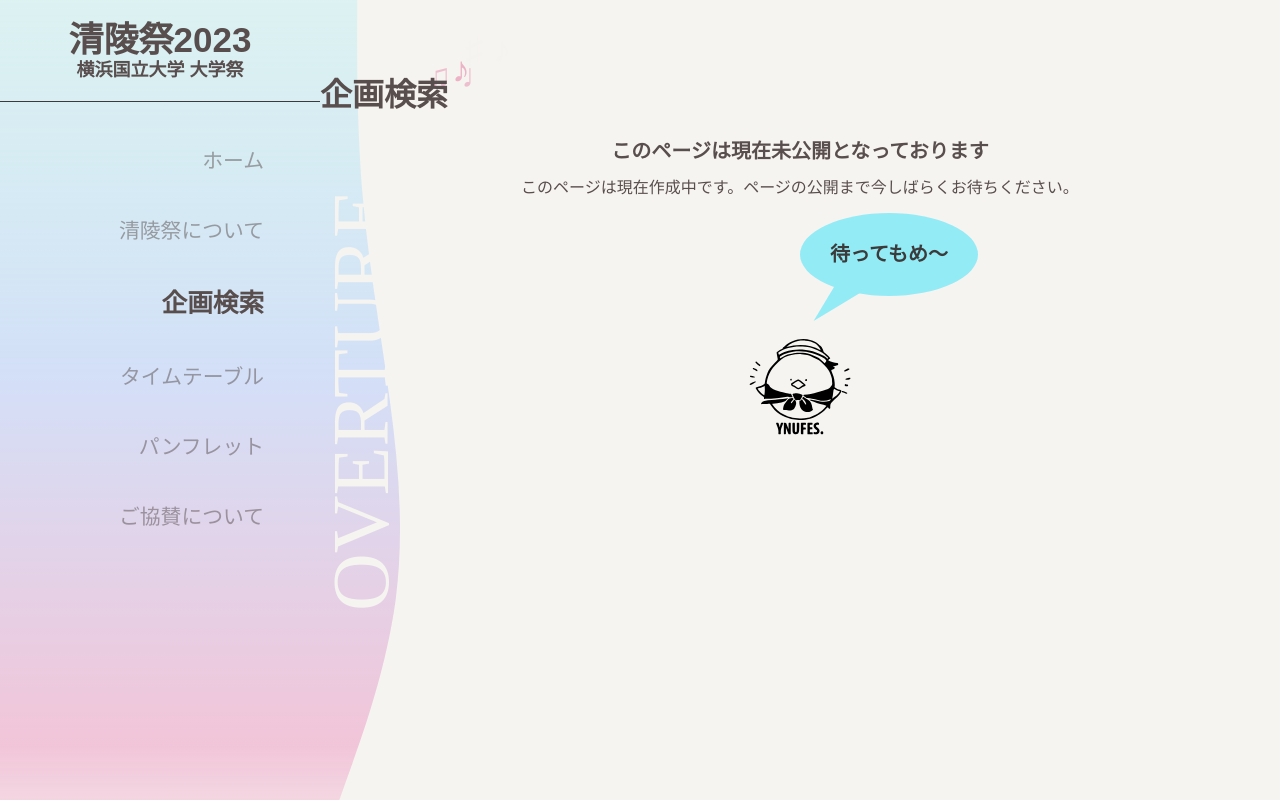
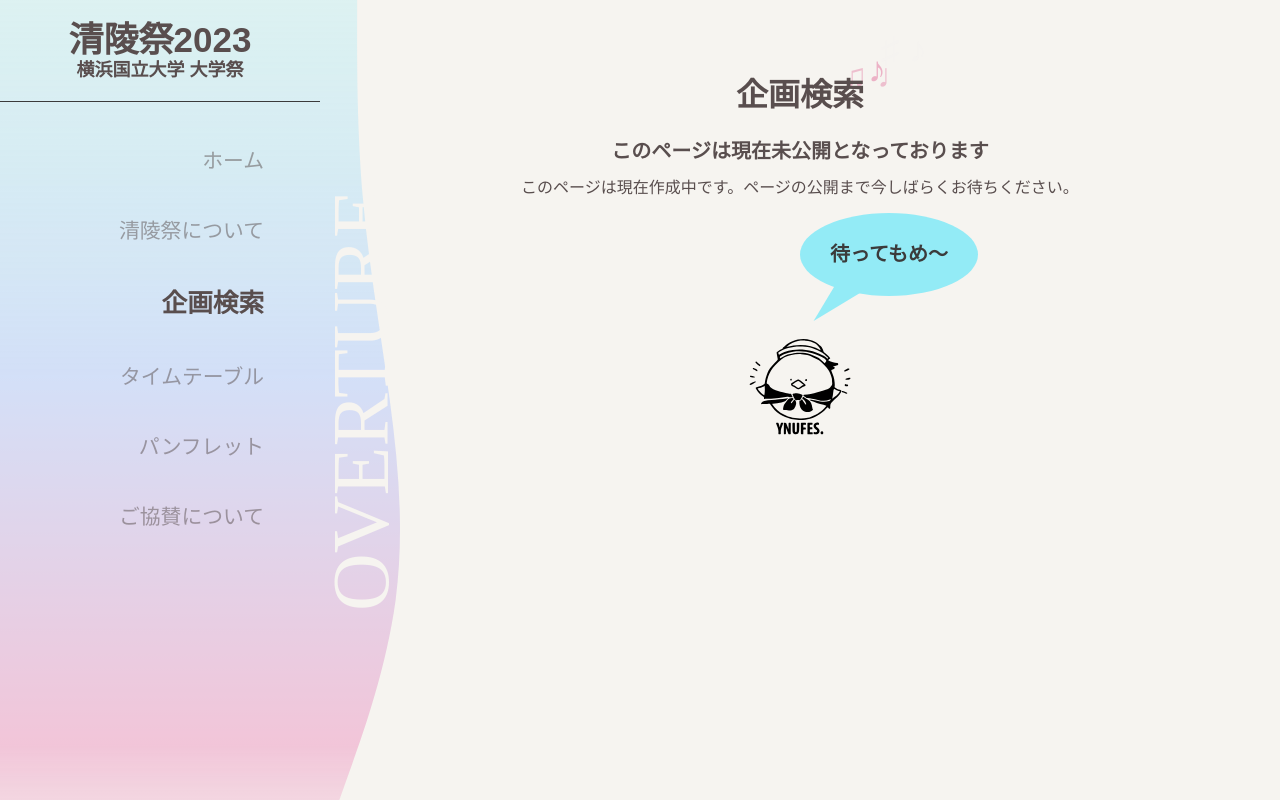
Before and after one commit to ynufes-tech/ynufes-seiryo23, a Nuxt app: page /events in a window 1280 px wide. Built offline with nearby package versions, Linux system fonts and the light colour scheme.

Commit message:
fix: 各ページのタイトルを中央揃えに

```diff
--- a/pages/events/index.vue
+++ b/pages/events/index.vue
@@ -5,4 +5,8 @@
   <UnderConstruction />
 </template>
 
-<style scoped></style>
+<style scoped>
+.section-title {
+  margin: 0 auto;
+}
+</style>
--- a/pages/timetable/index.vue
+++ b/pages/timetable/index.vue
@@ -5,4 +5,8 @@
   <UnderConstruction />
 </template>
 
-<style scoped></style>
+<style scoped>
+.section-title {
+  margin: 0 auto;
+}
+</style>
```
